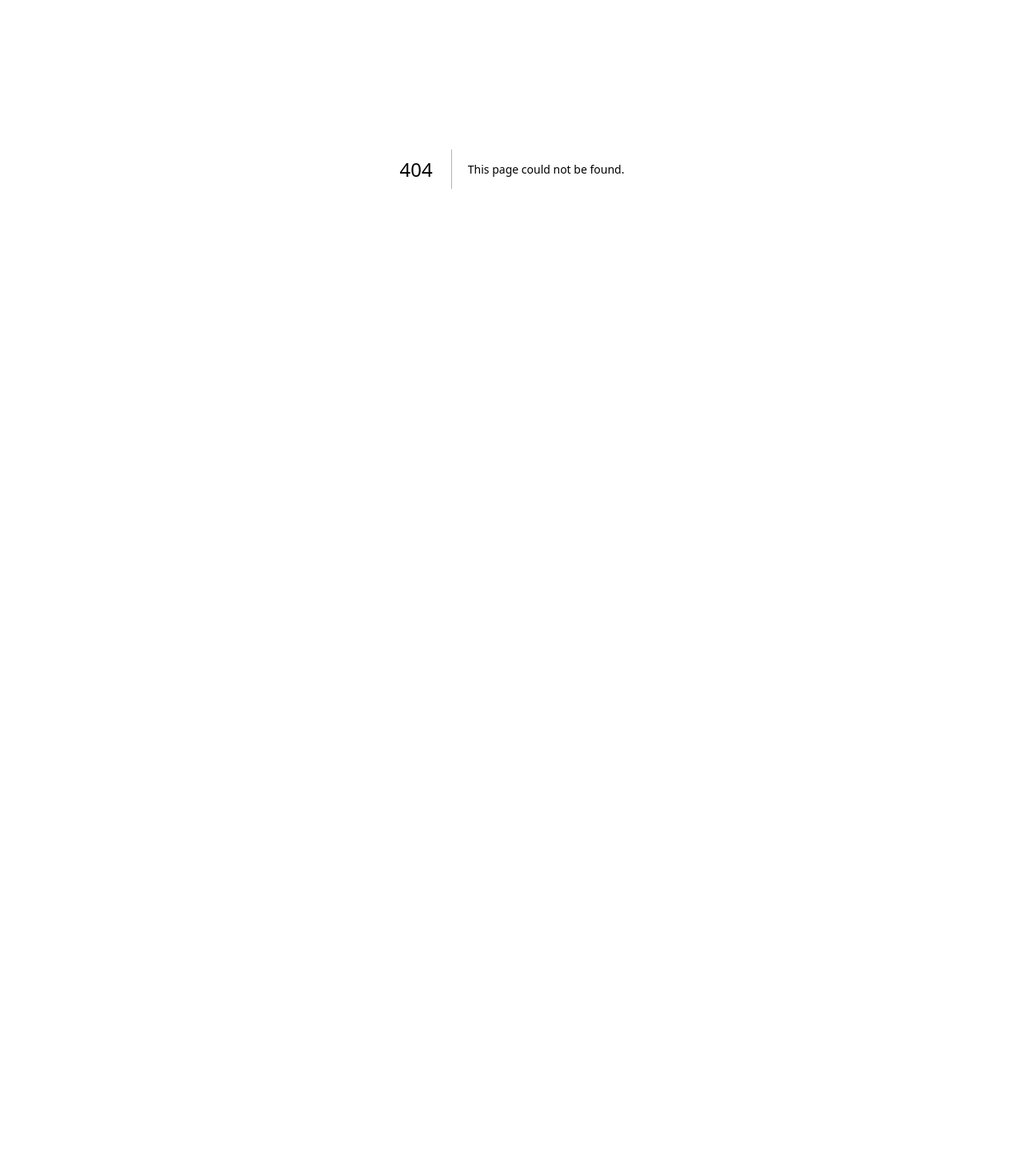
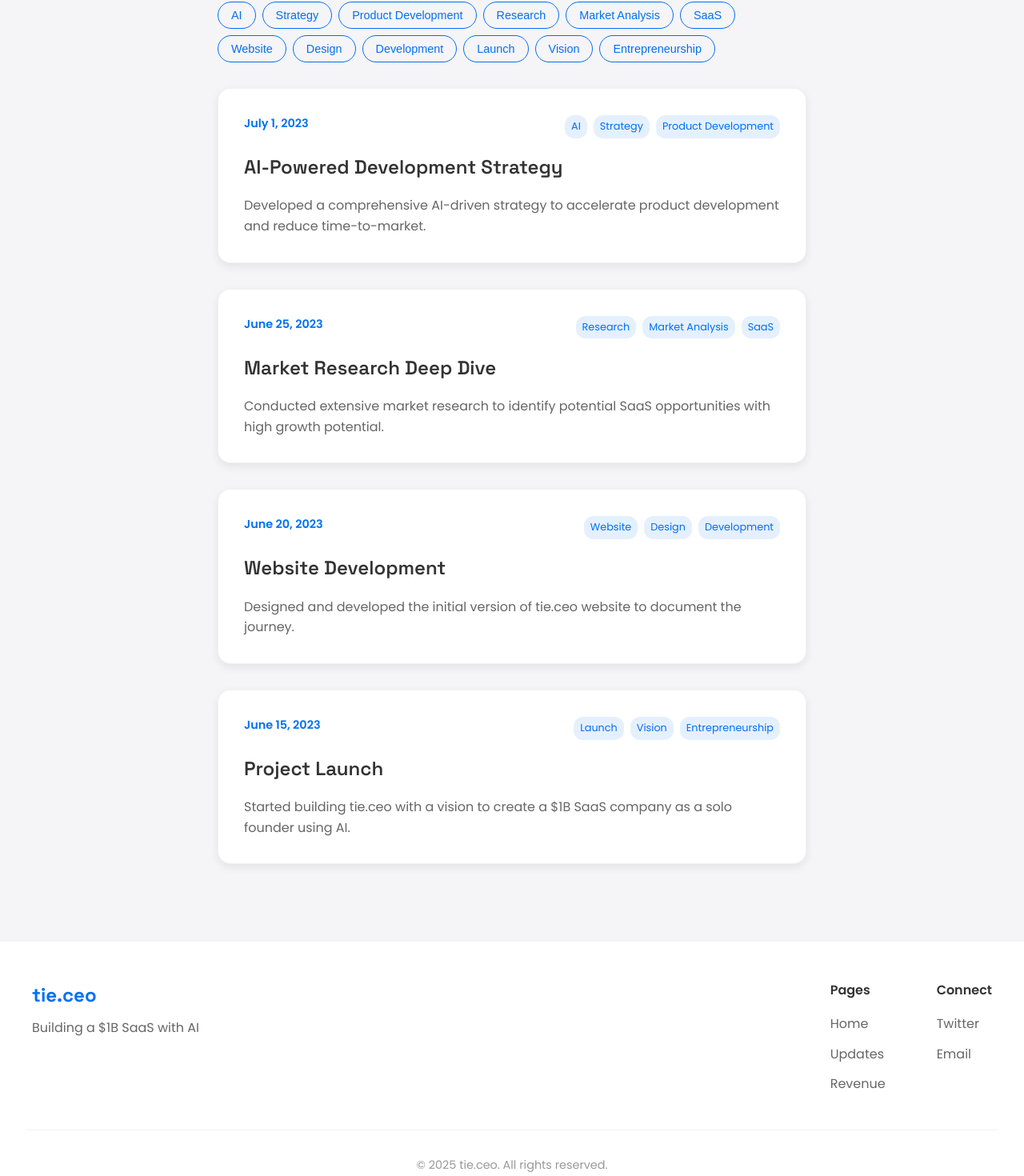
Before and after one commit to TieLove333/tieceo, a Next.js app: page /updates in a window 1280 px wide. Before the commit this address had no page. Shown: the part 304-1774 px from the top of the page at 80% size. Before the commit the page ends 915 px from the top, so only its background shows below. Built offline with nearby package versions, Linux system fonts and the light colour scheme.

Commit message:
Updates page with tags and dynamic content for live stream

```diff
--- /dev/null
+++ b/app/components/Footer.js
@@ -0,0 +1,31 @@
+export default function Footer() {
+  return (
+    <footer className="footer">
+      <div className="footer-content">
+        <div className="footer-logo">
+          <span>tie.ceo</span>
+          <p>Building a $1B SaaS with AI</p>
+        </div>
+
+        <div className="footer-links">
+          <div className="footer-section">
+            <h4>Pages</h4>
+            <a href="/">Home</a>
+            <a href="/updates">Updates</a>
+            <a href="/revenue">Revenue</a>
+          </div>
+
+          <div className="footer-section">
+            <h4>Connect</h4>
+            <a href="https://twitter.com/your_handle" target="_blank" rel="noopener noreferrer">Twitter</a>
+            <a href="mailto:contact@tie.ceo">Email</a>
+          </div>
+        </div>
+      </div>
+
+      <div className="footer-bottom">
+        <p>© {new Date().getFullYear()} tie.ceo. All rights reserved.</p>
+      </div>
+    </footer>
+  );
+}
--- a/app/globals.css
+++ b/app/globals.css
@@ -165,3 +165,191 @@ body {
     font-size: 1.1rem;
   }
 }
+
+.footer {
+  background-color: white;
+  padding: 3rem 2rem 1.5rem;
+  margin-top: 4rem;
+  border-top: 1px solid rgba(0, 0, 0, 0.05);
+}
+
+.footer-content {
+  display: flex;
+  justify-content: space-between;
+  max-width: 1200px;
+  margin: 0 auto;
+  flex-wrap: wrap;
+}
+
+.footer-logo {
+  margin-bottom: 2rem;
+}
+
+.footer-logo span {
+  font-size: 1.5rem;
+  font-weight: 700;
+  color: #0070f3;
+  font-family: 'Space Grotesk', sans-serif;
+}
+
+.footer-logo p {
+  color: #666;
+  margin-top: 0.5rem;
+}
+
+.footer-links {
+  display: flex;
+  gap: 4rem;
+}
+
+.footer-section h4 {
+  font-size: 1rem;
+  font-weight: 600;
+  margin-bottom: 1rem;
+  color: #333;
+}
+
+.footer-section a {
+  display: block;
+  margin-bottom: 0.75rem;
+  color: #666;
+  text-decoration: none;
+  transition: color 0.2s ease;
+}
+
+.footer-section a:hover {
+  color: #0070f3;
+}
+
+.footer-bottom {
+  text-align: center;
+  padding-top: 2rem;
+  margin-top: 2rem;
+  border-top: 1px solid rgba(0, 0, 0, 0.05);
+  color: #999;
+  font-size: 0.9rem;
+}
+
+@media (max-width: 768px) {
+  .footer-content {
+    flex-direction: column;
+  }
+
+  .footer-links {
+    gap: 2rem;
+  }
+}
+
+/* Updates page styles */
+.updates-page {
+  max-width: 800px;
+  margin: 0 auto;
+  padding: 2rem;
+}
+
+.updates-header {
+  text-align: center;
+  margin-bottom: 3rem;
+}
+
+.updates-header h1 {
+  font-size: 2.5rem;
+  font-weight: 700;
+  color: #333;
+  margin-bottom: 1rem;
+  font-family: 'Space Grotesk', sans-serif;
+}
+
+.updates-header p {
+  font-size: 1.2rem;
+  color: #666;
+}
+
+.updates-list {
+  display: flex;
+  flex-direction: column;
+  gap: 2rem;
+}
+
+.update-card {
+  background-color: white;
+  border-radius: 16px;
+  padding: 2rem;
+  box-shadow: 0 4px 12px rgba(0, 0, 0, 0.08);
+  border: 1px solid rgba(0, 0, 0, 0.05);
+  transition: transform 0.3s ease, box-shadow 0.3s ease;
+}
+
+.update-card:hover {
+  transform: translateY(-5px);
+  box-shadow: 0 8px 24px rgba(0, 0, 0, 0.12);
+  border-color: rgba(0, 112, 243, 0.2);
+}
+
+.update-date {
+  font-size: 0.9rem;
+  color: #0070f3;
+  font-weight: 600;
+  margin-bottom: 0.5rem;
+}
+
+.update-title {
+  font-size: 1.5rem;
+  font-weight: 600;
+  color: #333;
+  margin-bottom: 1rem;
+  font-family: 'Space Grotesk', sans-serif;
+}
+
+.update-content {
+  color: #666;
+  line-height: 1.6;
+}
+
+.updates-filters {
+  display: flex;
+  justify-content: center;
+  margin-bottom: 2rem;
+}
+
+.tag-filters {
+  display: flex;
+  gap: 0.5rem;
+  flex-wrap: wrap;
+}
+
+.tag-filter {
+  background-color: transparent;
+  border: 1px solid #0070f3;
+  color: #0070f3;
+  padding: 0.5rem 1rem;
+  border-radius: 20px;
+  font-size: 0.9rem;
+  cursor: pointer;
+  transition: all 0.3s ease;
+}
+
+.tag-filter:hover, .tag-filter.active {
+  background-color: #0070f3;
+  color: white;
+}
+
+.update-header {
+  display: flex;
+  justify-content: space-between;
+  align-items: center;
+  margin-bottom: 1rem;
+}
+
+.update-tags {
+  display: flex;
+  gap: 0.5rem;
+}
+
+.update-tag {
+  background-color: rgba(0, 112, 243, 0.1);
+  color: #0070f3;
+  padding: 0.25rem 0.5rem;
+  border-radius: 12px;
+  font-size: 0.8rem;
+}
--- a/app/layout.js
+++ b/app/layout.js
@@ -1,4 +1,5 @@
 import Navigation from './components/Navigation'
+import Footer from './components/Footer'
 import './globals.css'
 
 export default function RootLayout({ children }) {
@@ -11,6 +12,7 @@ export default function RootLayout({ children }) {
       <body>
         <Navigation />
         {children}
+        <Footer />
       </body>
     </html>
   )
--- /dev/null
+++ b/app/updates/page.js
@@ -0,0 +1,37 @@
+import { updates } from './updates';
+
+export default function Updates() {
+  return (
+    <main className="updates-page">
+      <section className="updates-header">
+        <h1>Building in Public</h1>
+        <p>Follow my journey from $0 to $1B with complete transparency</p>
+      </section>
+
+      <section className="updates-filters">
+        <div className="tag-filters">
+          {Array.from(new Set(updates.flatMap(update => update.tags))).map(tag => (
+            <button key={tag} className="tag-filter">{tag}</button>
+          ))}
+        </div>
+      </section>
+
+      <section className="updates-list">
+        {updates.map((update, index) => (
+          <div key={index} className="update-card">
+            <div className="update-header">
+              <div className="update-date">{update.date}</div>
+              <div className="update-tags">
+                {update.tags.map(tag => (
+                  <span key={tag} className="update-tag">{tag}</span>
+                ))}
+              </div>
+            </div>
+            <h2 className="update-title">{update.title}</h2>
+            <p className="update-content">{update.content}</p>
+          </div>
+        ))}
+      </section>
+    </main>
+  );
+}
--- /dev/null
+++ b/app/updates/updates.js
@@ -0,0 +1,26 @@
+export const updates = [
+  {
+    date: "July 1, 2023",
+    title: "AI-Powered Development Strategy",
+    content: "Developed a comprehensive AI-driven strategy to accelerate product development and reduce time-to-market.",
+    tags: ["AI", "Strategy", "Product Development"]
+  },
+  {
+    date: "June 25, 2023",
+    title: "Market Research Deep Dive",
+    content: "Conducted extensive market research to identify potential SaaS opportunities with high growth potential.",
+    tags: ["Research", "Market Analysis", "SaaS"]
+  },
+  {
+    date: "June 20, 2023",
+    title: "Website Development",
+    content: "Designed and developed the initial version of tie.ceo website to document the journey.",
+    tags: ["Website", "Design", "Development"]
+  },
+  {
+    date: "June 15, 2023",
+    title: "Project Launch",
+    content: "Started building tie.ceo with a vision to create a $1B SaaS company as a solo founder using AI.",
+    tags: ["Launch", "Vision", "Entrepreneurship"]
+  }
+];
--- a/package.json
+++ b/package.json
@@ -3,7 +3,7 @@
   "version": "0.1.0",
   "private": true,
   "scripts": {
-    "dev": "next dev --turbopack",
+    "dev": "next dev --port 3333",
     "build": "next build",
     "start": "next start",
     "lint": "next lint"
```
